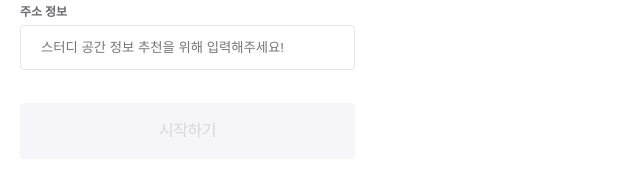
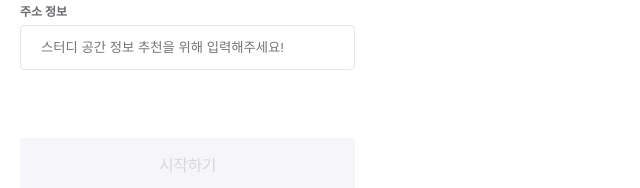
Before and after one commit to chickHackathon/Frontend, a React (Create React App) app: page /register in a window 1280 px wide. Shown: the part 544-732 px from the top of the page, without its empty margins (0-640 px from the left). Built offline with nearby package versions, Linux system fonts and the light colour scheme; what quill-image-uploader would draw is missing.

Commit message:
fix: 높이 고정

```diff
--- a/src/components/Register/RegisterForm.tsx
+++ b/src/components/Register/RegisterForm.tsx
@@ -61,7 +61,7 @@ const RegisterForm = () => {
 
   return (
     <RegisterFormDiv>
-      <form onSubmit={handleSubmit}>
+      <FormElement onSubmit={handleSubmit}>
         <FormDiv>
           <Input
             title="아이디"
@@ -103,7 +103,7 @@ const RegisterForm = () => {
 
         <MarginDiv></MarginDiv>
         <Button disabled={isButtonDisabled}>시작하기</Button>
-      </form>
+      </FormElement>
     </RegisterFormDiv>
   );
 };
@@ -112,10 +112,12 @@ export default RegisterForm;
 
 const RegisterFormDiv = styled.div`
   width: 335px;
+  margin: 0;
+  padding: 0;
 `;
 
 const MarginDiv = styled.div`
-  height: 33px;
+  height: 68px;
 `;
 
 const FormDiv = styled.div`
@@ -123,3 +125,9 @@ const FormDiv = styled.div`
   flex-direction: column;
   gap: 8px;
 `;
+
+const FormElement = styled.form`
+  display: flex;
+  flex-direction: column;
+  padding-bottom: 20px;
+`;
--- a/src/pages/Register/Register.tsx
+++ b/src/pages/Register/Register.tsx
@@ -16,7 +16,7 @@ export default Register;
 
 const RegisterDiv = styled.div`
   width: 375px;
-  height: 812px;
+  height: 761px;
   margin: 0;
   padding: 0;
   display: flex;
```
